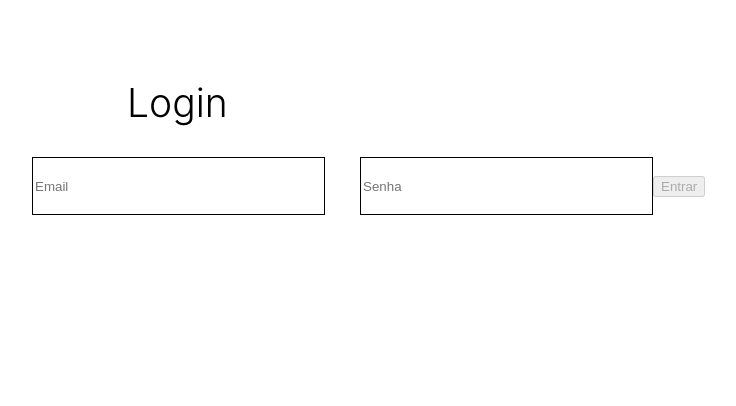
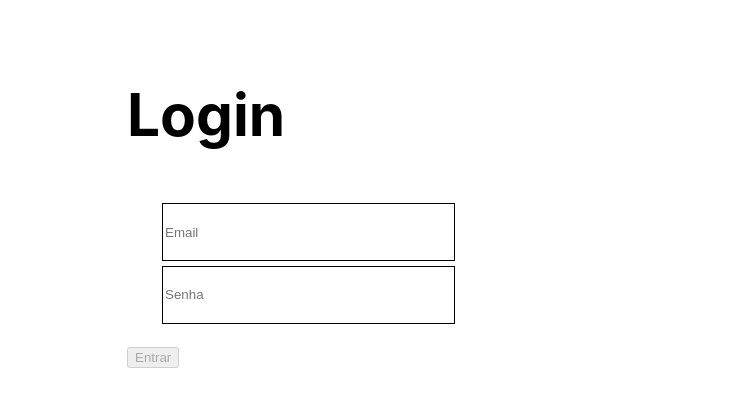
Before and after one commit to tryber/sd-05-recipes-app-6, a React (Create React App) app: page / in a window 1280 px wide. Shown: the top 406 px of the page, without its empty margins (3-739 px from the left). Built offline with nearby package versions, Linux system fonts and the light colour scheme.

Commit message:
Codeclimate do CSS

```diff
--- a/src/styles/App.css
+++ b/src/styles/App.css
@@ -3,7 +3,7 @@
   box-shadow: 4px 4px rgba(0, 0, 0, 0.25);
   display: inline-block;
   flex-direction: row;
-  margin: 90px 15px 10px 15px;
+  margin: 90px 15px 10px;
   width: 150px;
 }
 
@@ -15,15 +15,33 @@
 .food-name {
   align-items: flex-end;
   display: flex;
-  font-family: -apple-system, BlinkMacSystemFont, 'Segoe UI', Roboto, Oxygen, Ubuntu, Cantarell, 'Open Sans', 'Helvetica Neue', sans-serif;
+  font-family: -apple-system,
+    BlinkMacSystemFont,
+    Segoe UI,
+    Roboto,
+    Oxygen,
+    Ubuntu,
+    Cantarell,
+    Open Sans,
+    Helvetica Neue,
+    sans-serif;
   font-size: 18px;
   font-style: normal;
   font-weight: 300;
 }
 
-.login h2 {
+.login {
   color: black;
-  font-family: -apple-system, BlinkMacSystemFont, 'Segoe UI', Roboto, Oxygen, Ubuntu, Cantarell, 'Open Sans', 'Helvetica Neue', sans-serif;
+  font-family: -apple-system,
+    BlinkMacSystemFont,
+    Segoe UI,
+    Roboto,
+    Oxygen,
+    Ubuntu,
+    Cantarell,
+    Open Sans,
+    Helvetica Neue,
+    sans-serif;
   font-size: 39px;
   font-style: normal;
   font-weight: 300;
@@ -34,8 +52,8 @@
 }
 
 .login input {
+  border: 1px solid black;
   box-sizing: border-box;
-  border: 1px solid black;
   height: 58px;
   margin-left: 35px;
   width: 293px;
@@ -44,7 +62,16 @@
 .btn-entrar {
   background-color: #73e34f;
   color: black;
-  font-family: -apple-system, BlinkMacSystemFont, 'Segoe UI', Roboto, Oxygen, Ubuntu, Cantarell, 'Open Sans', 'Helvetica Neue', sans-serif;
+  font-family: -apple-system,
+    BlinkMacSystemFont,
+    Segoe UI,
+    Roboto,
+    Oxygen,
+    Ubuntu,
+    Cantarell,
+    Open Sans,
+    Helvetica Neue,
+    sans-serif;
   font-size: 29px;
   font-style: normal;
   font-weight: 300;
```
